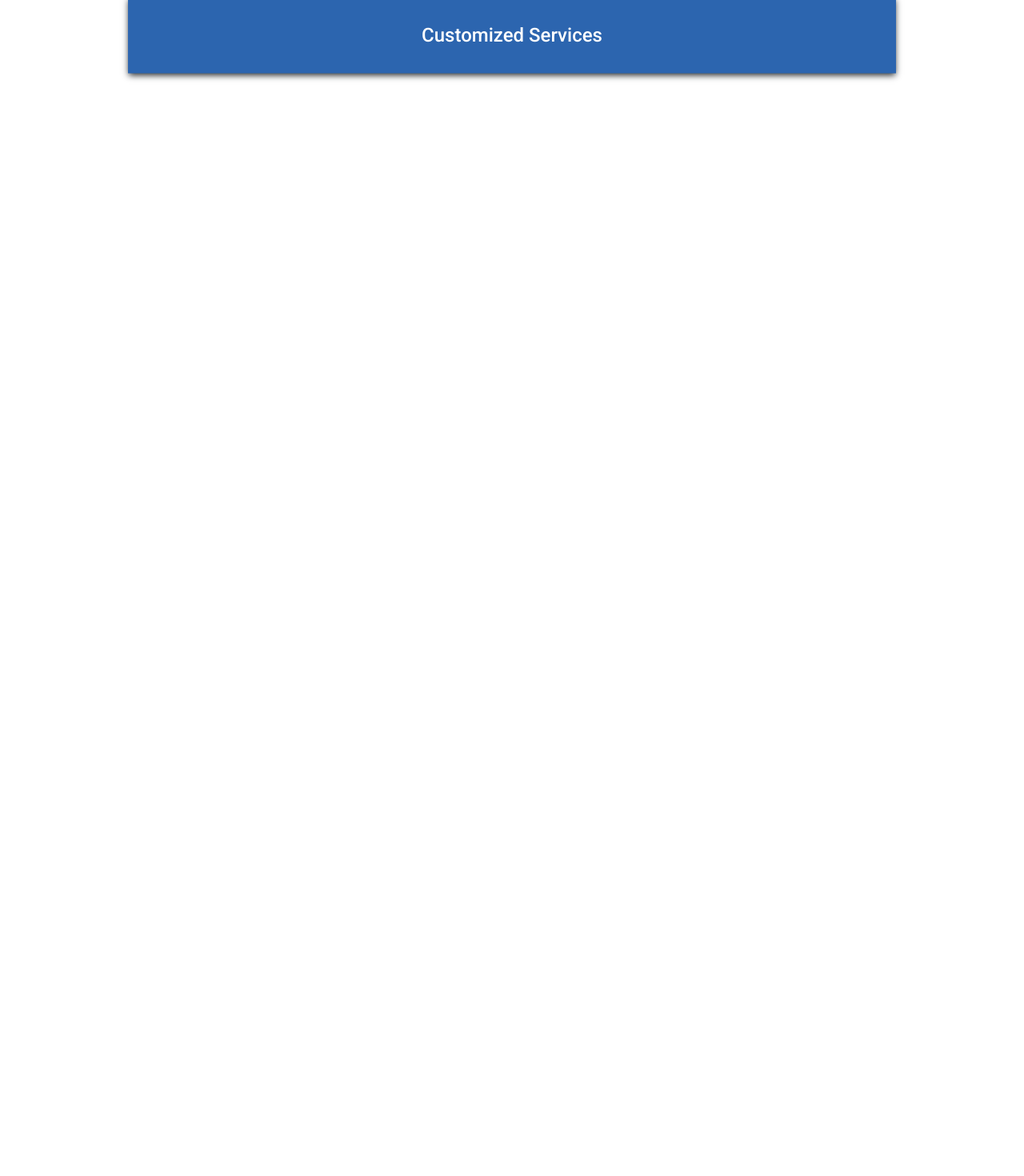
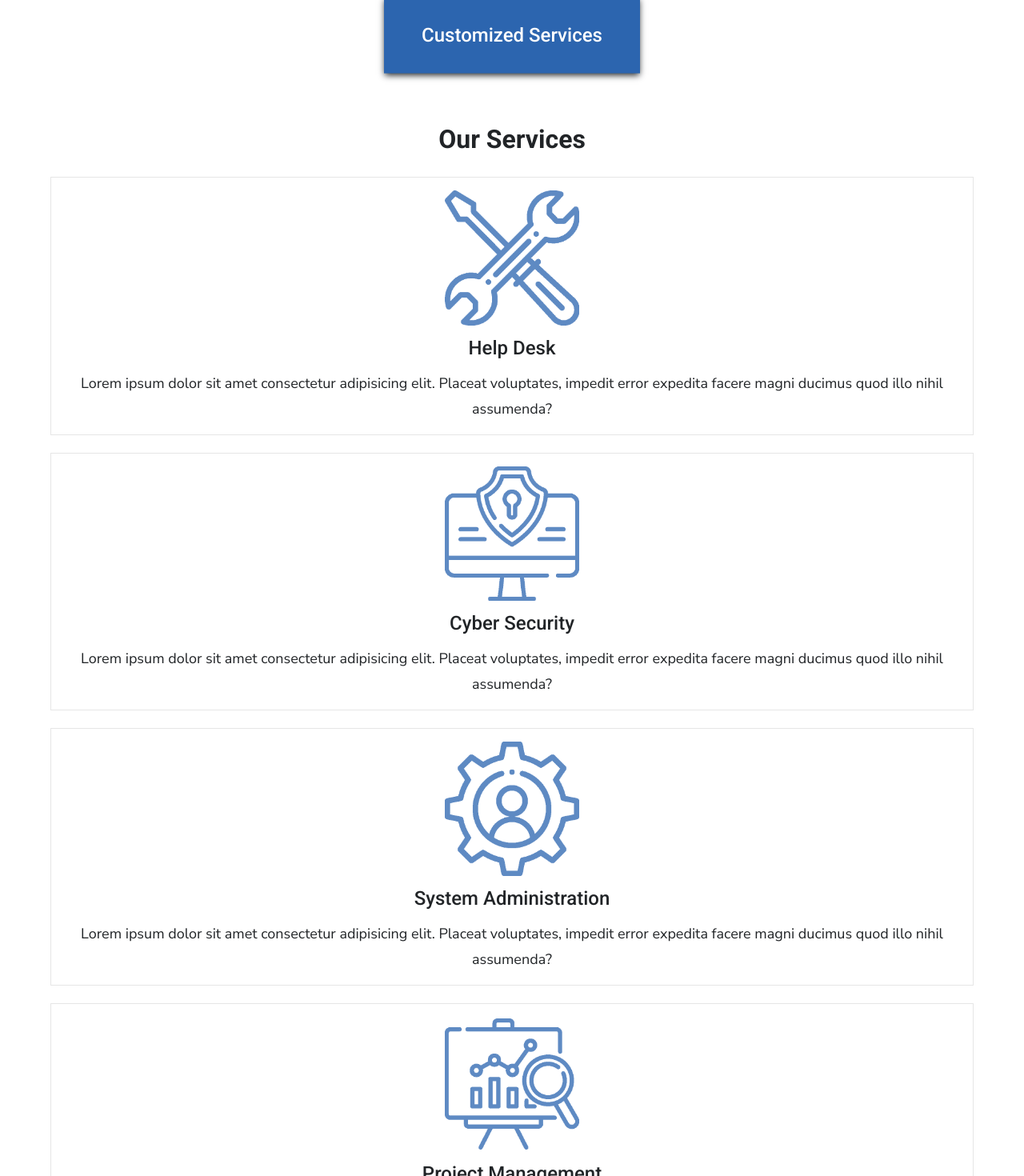
Before and after one commit to inamTech/inamWebsite, a React (Create React App) app: page / in a window 1280 px wide. Shown: the part 1005-2475 px from the top of the page at 80% size. Before the commit the page ends 1147 px from the top, so only its background shows below. Built offline with nearby package versions, Linux system fonts and the light colour scheme.

Commit message:
Services section is done.

```diff
--- a/src/App.js
+++ b/src/App.js
@@ -2,6 +2,7 @@ import BlueBg from "./components/BlueBg/BlueBg";
 import Header from "./components/Header/Header";
 import Navbar from "./components/Navbar/Navbar";
 import QualityCards from "./components/QualityCards/QualityCards";
+import Services from "./components/Services/Services";
 function App() {
   return (
     <div className="App">
@@ -10,6 +11,7 @@ function App() {
         <Header />
       </BlueBg>
       <QualityCards />
+      <Services />
     </div>
   );
 }
--- a/src/components/QualityCards/QualityCard/QualityCard.module.css
+++ b/src/components/QualityCards/QualityCard/QualityCard.module.css
@@ -1,5 +1,5 @@
 .qualityCard {
-  width: 75%;
+  width: 20rem;
   padding: 2.25rem 1rem;
   box-shadow: 0px 3px 8px -1px var(--dark-grey);
 }
--- /dev/null
+++ b/src/components/Services/ServiceCard/ServiceCard.js
@@ -0,0 +1,18 @@
+// This component is the template for the services cards.
+
+import React from "react";
+import styles from "./ServiceCard.module.css";
+
+export default function ServiceCard(props) {
+  return (
+    <div className={styles.serviceCardContainer}>
+      <img
+        className={styles.serviceCardIcon}
+        src={props.icon}
+        alt={props.alt}
+      />
+      <h1 className={styles.serviceCardTitle}>{props.serviceTitle}</h1>
+      <p className={styles.serviceCardParagraph}>{props.children}</p>
+    </div>
+  );
+}
--- /dev/null
+++ b/src/components/Services/ServiceCard/ServiceCard.module.css
@@ -0,0 +1,27 @@
+.serviceCardContainer {
+  width: 90%;
+  padding: 1rem;
+  outline: var(--secondary-bg-color) solid 1px;
+  display: flex;
+  flex-direction: column;
+  align-items: center;
+  row-gap: 1rem;
+}
+
+.serviceCardIcon {
+  width: 15%;
+  height: auto;
+}
+
+.serviceCardTitle {
+  font-family: var(--font-family-heading);
+  font-size: var(--font-size-subtitle);
+  font-weight: var(--font-weight-medium);
+}
+
+.serviceCardParagraph {
+  text-align: center;
+  font-family: var(--font-family-paragraph);
+  font-size: var(--font-size-regular);
+  line-height: var(--font-line-height);
+}
--- /dev/null
+++ b/src/components/Services/Services.js
@@ -0,0 +1,55 @@
+// This is the component for the services section.
+
+import React from "react";
+import styles from "./Services.module.css";
+import ServiceCard from "./ServiceCard/ServiceCard";
+import helpDeskIcon from "../../images/help-desk-icon.png";
+import cyberSecurityIcon from "../../images/cyber-security-icon.png";
+import systemAdminIcon from "../../images/system-administrator-icon.png";
+import projectManagmentIcon from "../../images/project-management-icon.png";
+
+export default function Services() {
+  return (
+    <div className={styles.servicesContainer}>
+      <h1 className={styles.servicesHeader}>Our Services</h1>
+      <div className={styles.servicesCardsContainer}>
+        <ServiceCard
+          icon={helpDeskIcon}
+          alt="Help desk icon."
+          serviceTitle="Help Desk"
+        >
+          Lorem ipsum dolor sit amet consectetur adipisicing elit. Placeat
+          voluptates, impedit error expedita facere magni ducimus quod illo
+          nihil assumenda?
+        </ServiceCard>
+        <ServiceCard
+          icon={cyberSecurityIcon}
+          alt="Cyber security icon."
+          serviceTitle="Cyber Security"
+        >
+          Lorem ipsum dolor sit amet consectetur adipisicing elit. Placeat
+          voluptates, impedit error expedita facere magni ducimus quod illo
+          nihil assumenda?
+        </ServiceCard>
+        <ServiceCard
+          icon={systemAdminIcon}
+          alt="System administration icon."
+          serviceTitle="System Administration"
+        >
+          Lorem ipsum dolor sit amet consectetur adipisicing elit. Placeat
+          voluptates, impedit error expedita facere magni ducimus quod illo
+          nihil assumenda?
+        </ServiceCard>
+        <ServiceCard
+          icon={projectManagmentIcon}
+          alt="Project management icon."
+          serviceTitle="Project Management"
+        >
+          Lorem ipsum dolor sit amet consectetur adipisicing elit. Placeat
+          voluptates, impedit error expedita facere magni ducimus quod illo
+          nihil assumenda?
+        </ServiceCard>
+      </div>
+    </div>
+  );
+}
--- /dev/null
+++ b/src/components/Services/Services.module.css
@@ -0,0 +1,20 @@
+.servicesContainer {
+  display: flex;
+  flex-direction: column;
+  margin-top: 1rem;
+}
+
+.servicesHeader {
+  text-align: center;
+  font-family: var(--font-family-heading);
+  font-size: var(--font-size-title);
+  font-weight: var(--font-weight-bold);
+}
+
+.servicesCardsContainer {
+  display: flex;
+  flex-direction: column;
+  align-items: center;
+  row-gap: 1.5rem;
+  margin-top: 2rem;
+}
```
Also changed, not shown: src/images/help-desk-icon.png (added).
